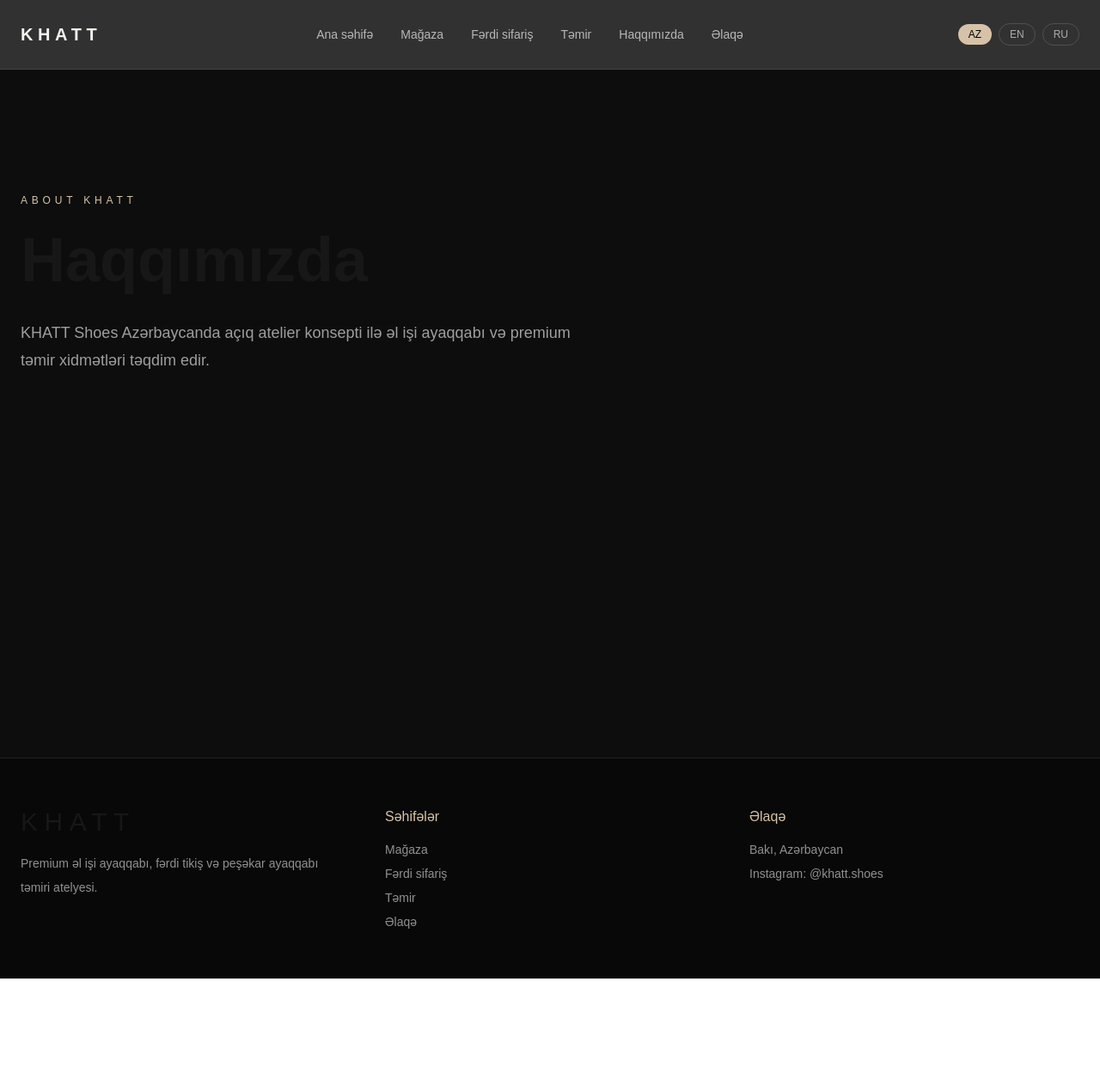
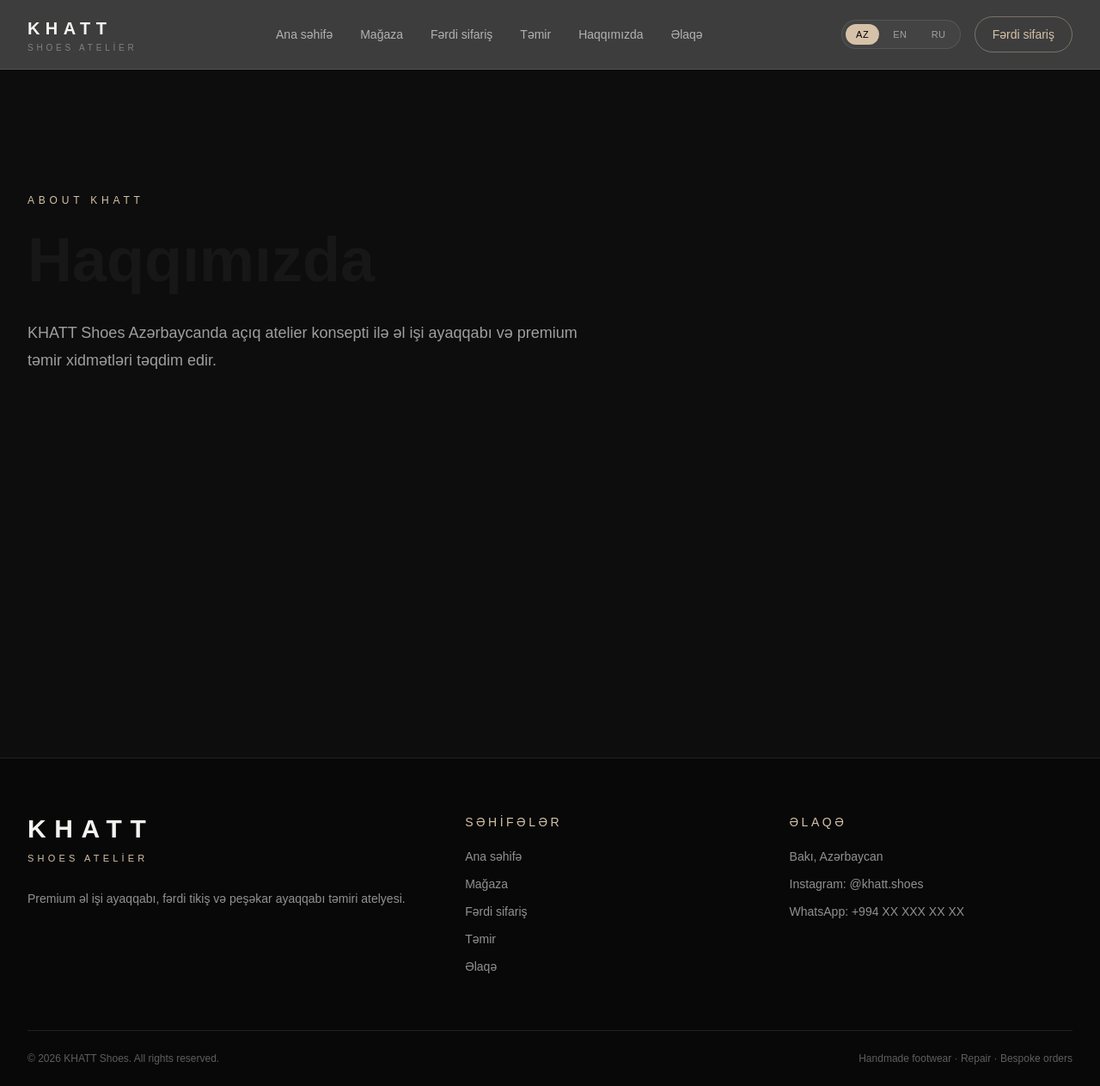
Before and after one commit to khattshoes/khatt-shoes, a Next.js app: page /az/about in a window 1280 px wide. Shown: the whole page at 86% size. Before the commit the page ends 1138 px from the top, so only its background shows below. Built offline with nearby package versions, Linux system fonts and the light colour scheme.

Commit message:
Build premium responsive layout

```diff
--- a/src/components/layout/footer.tsx
+++ b/src/components/layout/footer.tsx
@@ -9,43 +9,67 @@ type FooterProps = {
 export async function Footer({ locale }: FooterProps) {
   const messages = (await import(`../../messages/${locale}.json`)).default;
   const t = messages.Footer;
+  const nav = messages.Nav;
 
   return (
-    <footer className="border-t border-white/10 bg-[#080808] py-14">
+    <footer className="border-t border-white/10 bg-[#080808]">
       <Container>
-        <div className="grid gap-10 md:grid-cols-3">
+        <div className="grid gap-12 py-16 md:grid-cols-[1.4fr_1fr_1fr]">
           <div>
-            <h3 className="mb-4 text-3xl tracking-[0.25em]">KHATT</h3>
-            <p className="max-w-sm text-sm leading-7 text-white/55">
+            <Link href="/" locale={locale} className="inline-flex flex-col">
+              <span className="text-3xl font-semibold tracking-[0.32em] text-[#F5F3EF]">
+                KHATT
+              </span>
+              <span className="mt-2 text-[11px] uppercase tracking-[0.38em] text-[#D6C2A8]">
+                Shoes Atelier
+              </span>
+            </Link>
+
+            <p className="mt-6 max-w-md text-sm leading-7 text-white/55">
               {t.description}
             </p>
           </div>
 
           <div>
-            <h4 className="mb-4 text-[#D6C2A8]">{t.pages}</h4>
-            <div className="flex flex-col gap-2 text-sm text-white/55">
-              <Link href="/shop" locale={locale}>
+            <h4 className="mb-5 text-sm uppercase tracking-[0.25em] text-[#D6C2A8]">
+              {t.pages}
+            </h4>
+
+            <div className="flex flex-col gap-3 text-sm text-white/55">
+              <Link href="/" locale={locale} className="hover:text-[#D6C2A8]">
+                {nav.home}
+              </Link>
+              <Link href="/shop" locale={locale} className="hover:text-[#D6C2A8]">
                 {t.shop}
               </Link>
-              <Link href="/custom-order" locale={locale}>
+              <Link href="/custom-order" locale={locale} className="hover:text-[#D6C2A8]">
                 {t.custom}
               </Link>
-              <Link href="/repair" locale={locale}>
+              <Link href="/repair" locale={locale} className="hover:text-[#D6C2A8]">
                 {t.repair}
               </Link>
-              <Link href="/contact" locale={locale}>
+              <Link href="/contact" locale={locale} className="hover:text-[#D6C2A8]">
                 {t.contact}
               </Link>
             </div>
           </div>
 
           <div>
-            <h4 className="mb-4 text-[#D6C2A8]">{t.contactTitle}</h4>
-            <p className="text-sm text-white/55">{t.location}</p>
-            <p className="mt-2 text-sm text-white/55">
-              Instagram: @khatt.shoes
-            </p>
+            <h4 className="mb-5 text-sm uppercase tracking-[0.25em] text-[#D6C2A8]">
+              {t.contactTitle}
+            </h4>
+
+            <div className="space-y-3 text-sm text-white/55">
+              <p>{t.location}</p>
+              <p>Instagram: @khatt.shoes</p>
+              <p>WhatsApp: +994 XX XXX XX XX</p>
+            </div>
           </div>
+        </div>
+
+        <div className="flex flex-col gap-3 border-t border-white/10 py-6 text-xs text-white/35 md:flex-row md:items-center md:justify-between">
+          <p>© {new Date().getFullYear()} KHATT Shoes. All rights reserved.</p>
+          <p>Handmade footwear · Repair · Bespoke orders</p>
         </div>
       </Container>
     </footer>
--- a/src/components/layout/language-switcher.tsx
+++ b/src/components/layout/language-switcher.tsx
@@ -9,16 +9,16 @@ export function LanguageSwitcher() {
   const pathname = usePathname();
 
   return (
-    <div className="flex items-center gap-2">
+    <div className="flex items-center gap-1 rounded-full border border-white/10 bg-white/[0.03] p-1">
       {routing.locales.map((item) => (
         <Link
           key={item}
           href={pathname}
           locale={item}
-          className={`rounded-full px-3 py-1 text-xs uppercase transition ${
+          className={`rounded-full px-3 py-1 text-[11px] uppercase tracking-wider transition ${
             locale === item
               ? "bg-[#D6C2A8] text-black"
-              : "border border-white/15 text-white/60 hover:border-[#D6C2A8] hover:text-[#D6C2A8]"
+              : "text-white/50 hover:text-[#D6C2A8]"
           }`}
         >
           {item}
--- /dev/null
+++ b/src/components/layout/mobile-menu.tsx
@@ -0,0 +1,56 @@
+"use client";
+
+import { useState } from "react";
+import { Menu, X } from "lucide-react";
+import { Link } from "@/i18n/navigation";
+import { LanguageSwitcher } from "@/components/layout/language-switcher";
+import type { Locale } from "@/i18n/routing";
+
+type NavItem = {
+  href: string;
+  label: string;
+};
+
+type MobileMenuProps = {
+  locale: Locale;
+  navItems: readonly NavItem[];
+};
+
+export function MobileMenu({ locale, navItems }: MobileMenuProps) {
+  const [open, setOpen] = useState(false);
+
+  return (
+    <div className="md:hidden">
+      <button
+        type="button"
+        onClick={() => setOpen((value) => !value)}
+        aria-label="Toggle menu"
+        className="inline-flex h-10 w-10 items-center justify-center rounded-full border border-white/15 text-white/80 transition hover:border-[#D6C2A8] hover:text-[#D6C2A8]"
+      >
+        {open ? <X size={18} /> : <Menu size={18} />}
+      </button>
+
+      {open ? (
+        <div className="absolute left-0 top-20 w-full border-b border-white/10 bg-[#0D0D0D]/95 px-5 py-6 shadow-2xl backdrop-blur-xl">
+          <nav className="flex flex-col gap-4">
+            {navItems.map((item) => (
+              <Link
+                key={item.href}
+                href={item.href}
+                locale={locale}
+                onClick={() => setOpen(false)}
+                className="rounded-2xl border border-white/10 px-5 py-4 text-sm text-white/75 transition hover:border-[#D6C2A8] hover:text-[#D6C2A8]"
+              >
+                {item.label}
+              </Link>
+            ))}
+          </nav>
+
+          <div className="mt-6 border-t border-white/10 pt-5">
+            <LanguageSwitcher />
+          </div>
+        </div>
+      ) : null}
+    </div>
+  );
+}
--- a/src/components/layout/navbar.tsx
+++ b/src/components/layout/navbar.tsx
@@ -1,5 +1,7 @@
 import { Link } from "@/i18n/navigation";
 import { LanguageSwitcher } from "@/components/layout/language-switcher";
+import { MobileMenu } from "@/components/layout/mobile-menu";
+import { Container } from "@/components/shared/container";
 import type { Locale } from "@/i18n/routing";
 
 type NavbarProps = {
@@ -20,14 +22,20 @@ export async function Navbar({ locale }: NavbarProps) {
   ] as const;
 
   return (
-    <header className="sticky top-0 z-50 border-b border-white/10 bg-[#0D0D0D]/85 backdrop-blur-xl">
-      <div className="mx-auto flex h-20 max-w-7xl items-center justify-between px-6">
+    <header className="sticky top-0 z-50 border-b border-white/10 bg-[#0D0D0D]/80 backdrop-blur-2xl">
+      <Container>
+        <div className="flex h-20 items-center justify-between">
           <Link
             href="/"
             locale={locale}
-          className="text-xl font-semibold tracking-[0.28em] text-[#F5F3EF]"
+            className="group inline-flex flex-col leading-none"
           >
+            <span className="text-xl font-semibold tracking-[0.32em] text-[#F5F3EF] transition group-hover:text-[#D6C2A8]">
               KHATT
+            </span>
+            <span className="mt-1 text-[10px] uppercase tracking-[0.38em] text-white/35">
+              Shoes Atelier
+            </span>
           </Link>
 
           <nav className="hidden items-center gap-8 md:flex">
@@ -36,15 +44,27 @@ export async function Navbar({ locale }: NavbarProps) {
                 key={item.href}
                 href={item.href}
                 locale={locale}
-              className="text-sm text-white/65 transition hover:text-[#D6C2A8]"
+                className="text-sm text-white/60 transition hover:text-[#D6C2A8]"
               >
                 {item.label}
               </Link>
             ))}
           </nav>
 
+          <div className="hidden items-center gap-4 md:flex">
             <LanguageSwitcher />
+            <Link
+              href="/custom-order"
+              locale={locale}
+              className="rounded-full border border-[#D6C2A8]/40 px-5 py-2.5 text-sm text-[#D6C2A8] transition hover:bg-[#D6C2A8] hover:text-black"
+            >
+              {t.custom}
+            </Link>
           </div>
+
+          <MobileMenu locale={locale} navItems={navItems} />
+        </div>
+      </Container>
     </header>
   );
 }
--- a/src/components/shared/container.tsx
+++ b/src/components/shared/container.tsx
@@ -1,11 +1,13 @@
+import { cn } from "@/lib/utils";
+
 type ContainerProps = {
   children: React.ReactNode;
   className?: string;
 };
 
-export function Container({ children, className = "" }: ContainerProps) {
+export function Container({ children, className }: ContainerProps) {
   return (
-    <div className={`mx-auto w-full max-w-7xl px-6 ${className}`}>
+    <div className={cn("mx-auto w-full max-w-7xl px-5 sm:px-6 lg:px-8", className)}>
       {children}
     </div>
   );
--- /dev/null
+++ b/src/lib/utils.ts
@@ -0,0 +1,6 @@
+import { clsx, type ClassValue } from "clsx";
+import { twMerge } from "tailwind-merge";
+
+export function cn(...inputs: ClassValue[]) {
+  return twMerge(clsx(inputs));
+}
```
Lines whose indentation alone changed are shown as unchanged.
